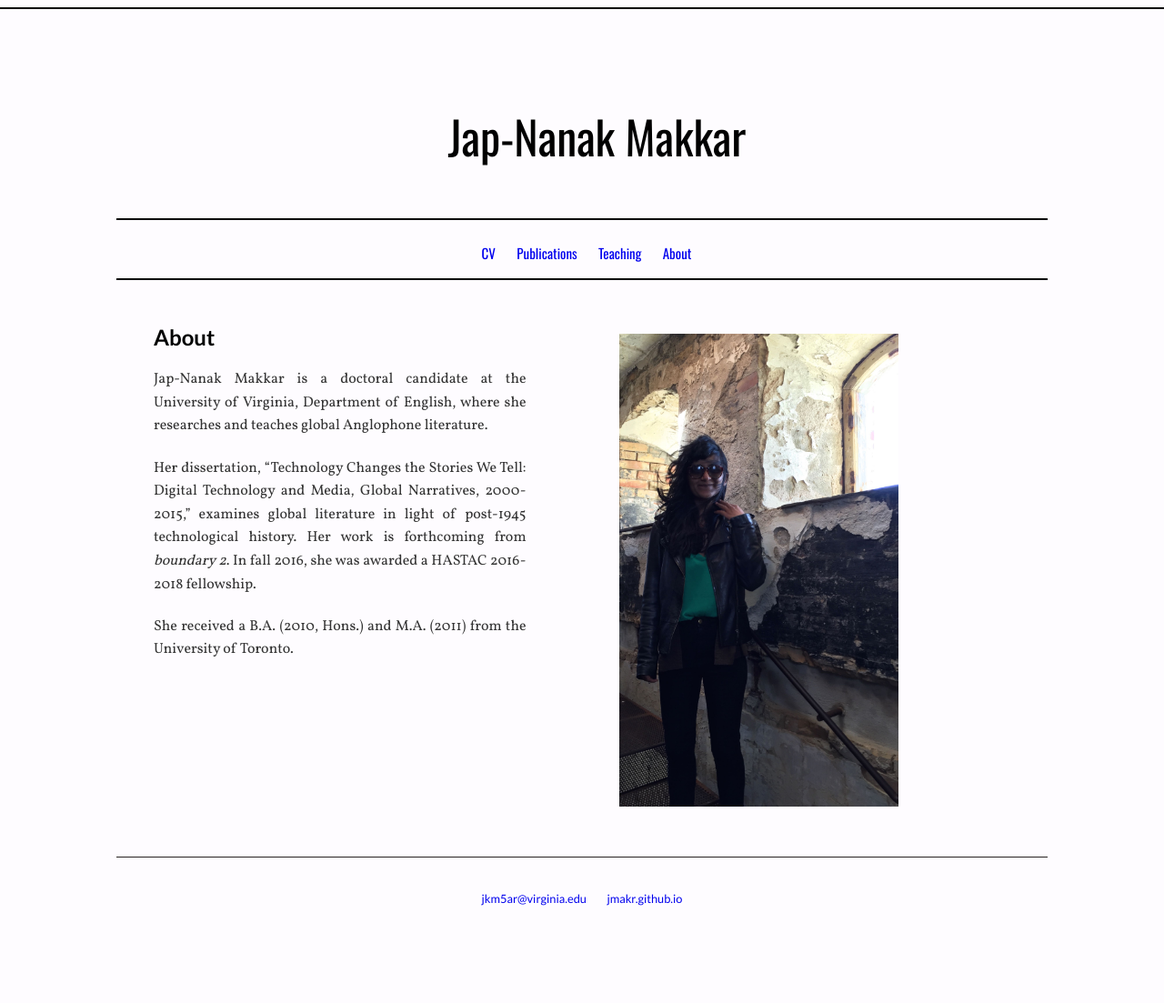
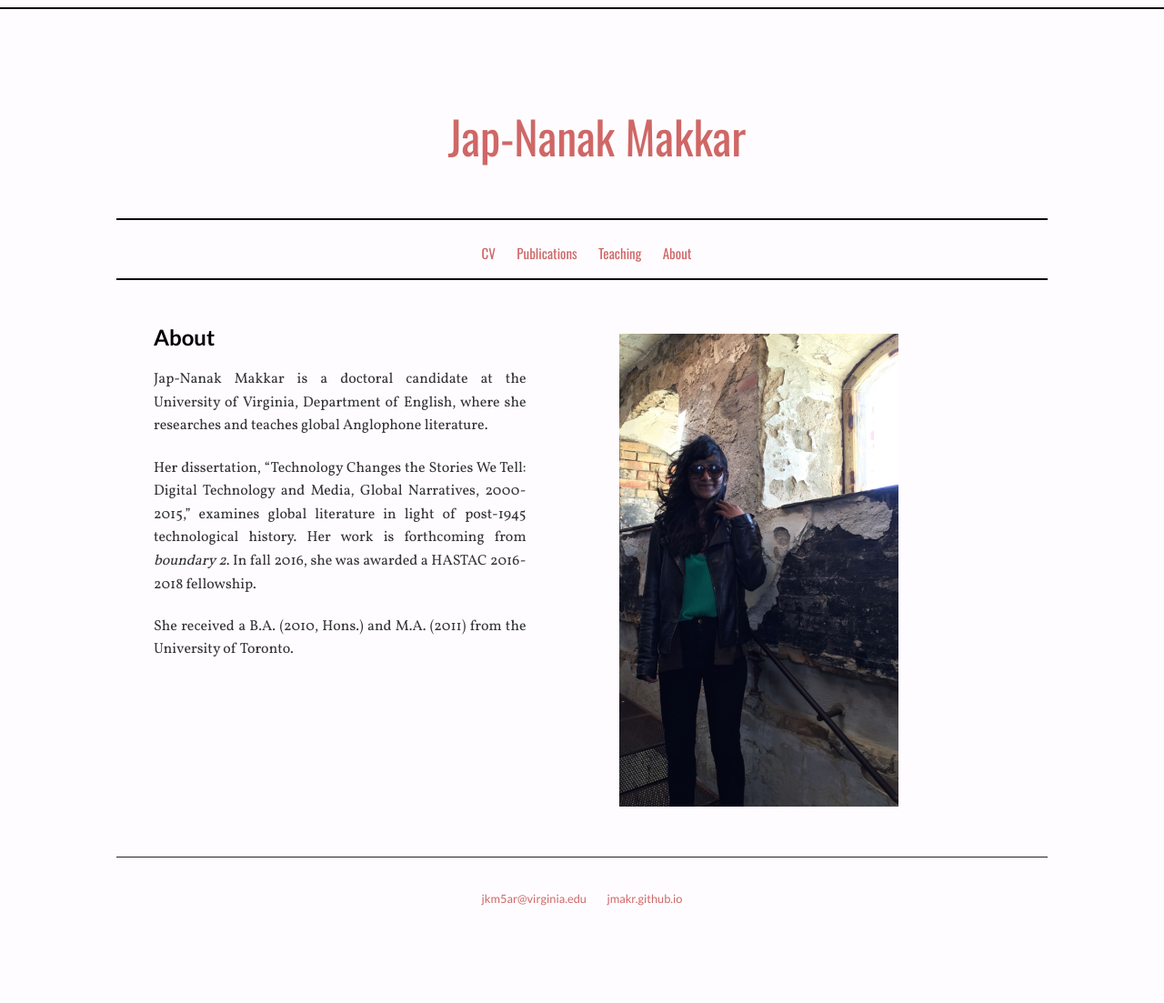
Before and after one commit to jmakr/jmakr.github.io, a Jekyll site: the page built from index.html, in a window 1280 px wide. Shown: the whole page at 91% size. Built offline with Jekyll 4.4.1, drawn with Linux system fonts in a browser that asks for light colours.

Commit message:
Update main.css

```diff
--- a/css/main.css
+++ b/css/main.css
@@ -12,7 +12,6 @@ header {
 
 .hr {
   position: absolute;
-  color:#CF6766;
   top: 0;
   left: 0;
   width: 100%;
@@ -21,6 +20,7 @@ header {
 
 h1 {
   text-align: center;
+  color:#CF6766;
   font-family: 'Oswald', sans-serif;
   font-weight:400;
   font-size: 50px;
@@ -105,6 +105,7 @@ body {
 
 
 a {
+    color:#CF6766;
     text-decoration: none;
     padding:10px;
 }
```
